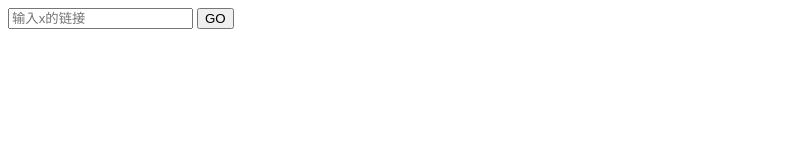
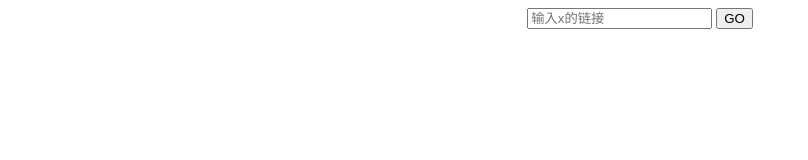
Before and after one commit to zoePro/zoePro.github.io, a plain HTML site: page x.html in a window 1280 px wide. Shown: the whole page, without its empty margins (0-808 px from the left). Drawn offline with Linux system fonts and the light colour scheme.

Commit message:
Update x.html

```diff
--- a/x.html
+++ b/x.html
@@ -13,12 +13,15 @@
         }
       }
     </script>
+    <div style="width:100%;text-align:center">
       <form>
         <div>
           <input type="search" placeholder="输入x的链接" id="mySearch" name="q" />
           <button onclick="changeColor()">GO</button>
         </div>
       </form>
+    </div>
+
 
    </body>
  </html>
```
Lines whose indentation alone changed are shown as unchanged.
